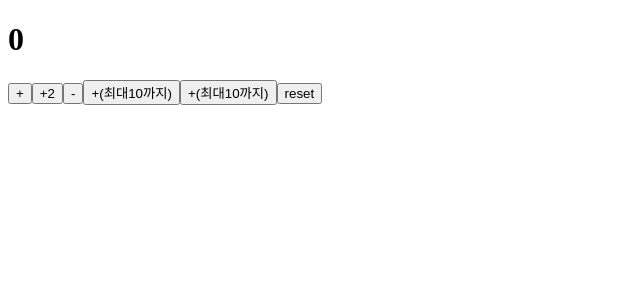
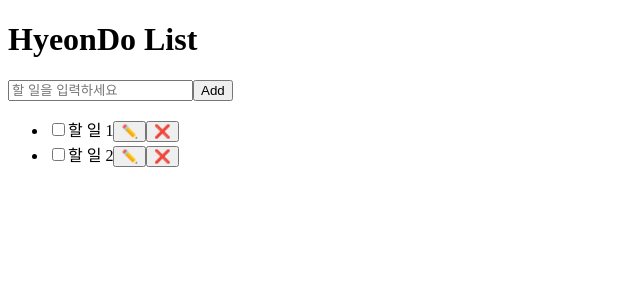
Before and after one commit to hyeonseo8822/Programming, a React (Vite) app: page / in a window 1280 px wide. Shown: the top 300 px of the page, without its empty margins (0-640 px from the left). Built offline with nearby package versions, Linux system fonts and the light colour scheme.

Commit message:
TodoListApp 시작 html

```diff
--- /dev/null
+++ b/src/TodoList.jsx
@@ -0,0 +1,28 @@
+function TodoList() {
+    return (
+        <div>
+            <h1>HyeonDo List</h1>
+            <form>
+                <input type="text" placeholder="할 일을 입력하세요" />
+                <button type="submit">Add</button>
+            </form>
+            <ul>
+                <li>
+                    <input type="checkbox" id="todo1" />
+                    <label htmlFor="todo1">할 일 1</label>
+                    <button type="button">✏️</button>
+                    <button type="button">❌</button>
+                </li>
+                <li>
+                    <input type="checkbox" id="todo2" />
+                    <label htmlFor="todo2">할 일 2</label>
+                    <button type="button">✏️</button>
+                    <button type="button">❌</button>
+                </li>
+                {/* li{할일$}*10 */}
+            </ul>
+        </div>
+    )
+}
+
+export default TodoList
--- a/src/main.jsx
+++ b/src/main.jsx
@@ -2,9 +2,10 @@ import { StrictMode } from 'react' // {} 중괄호 있는 거랑 없는 거 차
 import { createRoot } from 'react-dom/client'
 // import './index.css'
 import CounterApp from './CounterApp.jsx'
+import TodoList from './TodoList.jsx'
 
 createRoot(document.getElementById('root')).render(
   <StrictMode>
-    <CounterApp />
+    <TodoList />
   </StrictMode>,
 )
```
Also changed, not shown: 1 other file (tests, documents, lock files or other folders).
